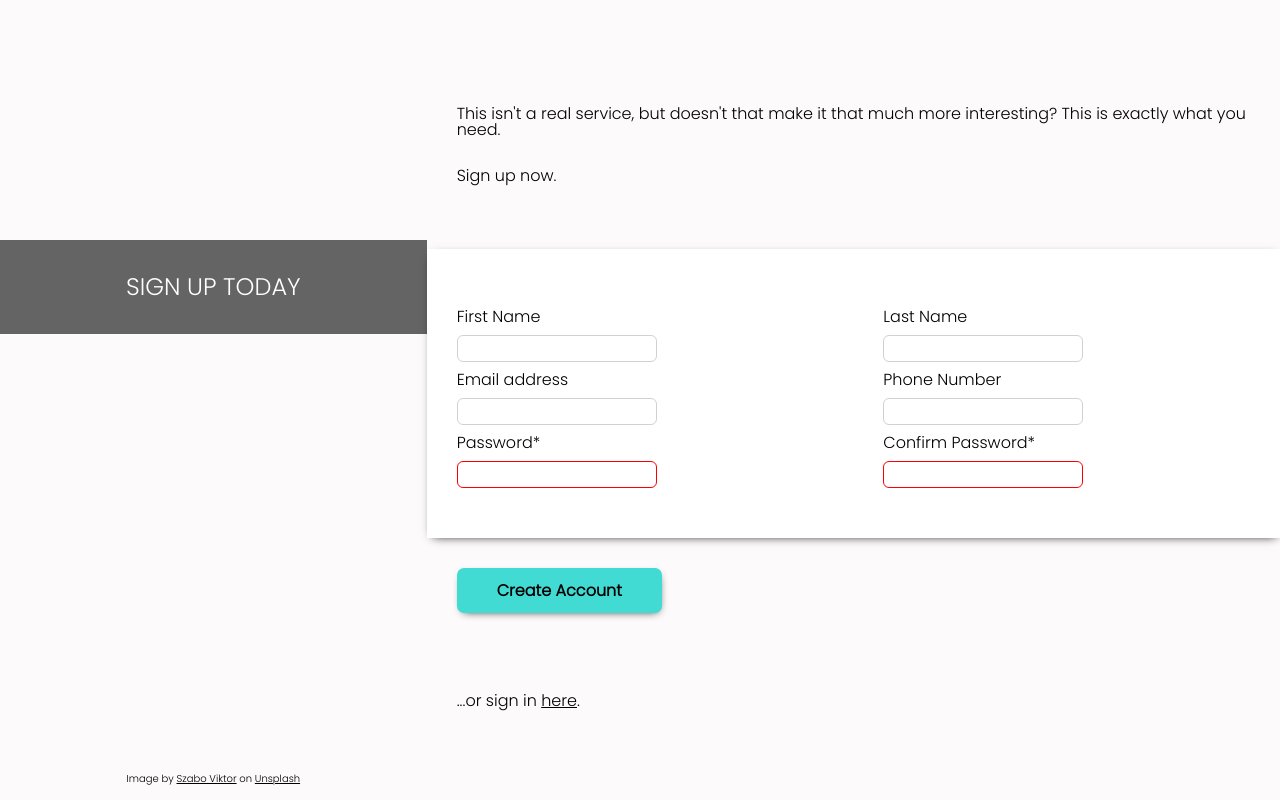
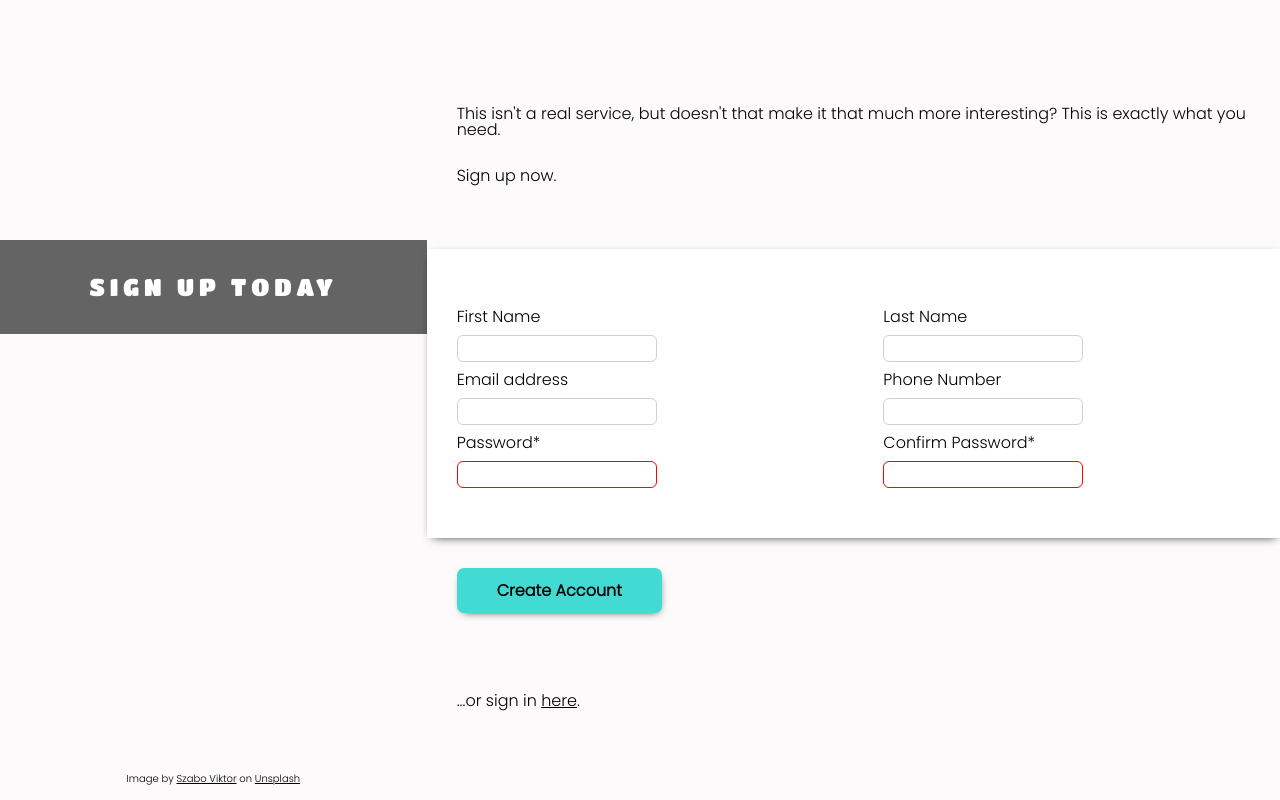
Before and after one commit to ccrenshawcodes/signup-form, a plain HTML site: page index.html in a window 1280 px wide. Drawn offline with Linux system fonts and the light colour scheme.

Commit message:
Add display font

```diff
--- a/style.css
+++ b/style.css
@@ -1,4 +1,6 @@
 @import url('https://fonts.googleapis.com/css2?family=Poppins:wght@300&display=swap');
+@import url('https://fonts.googleapis.com/css2?family=Titan+One&display=swap');
+
 
 /* http://meyerweb.com/eric/tools/css/reset/
    v2.0 | 20110126
@@ -95,6 +97,8 @@ button, input {
 .banner > h1 {
     font-size: x-large;
     color: white;
+    font-family: 'Titan One', cursive;
+    letter-spacing: .2em;
 }
 
 .header > p {
```
